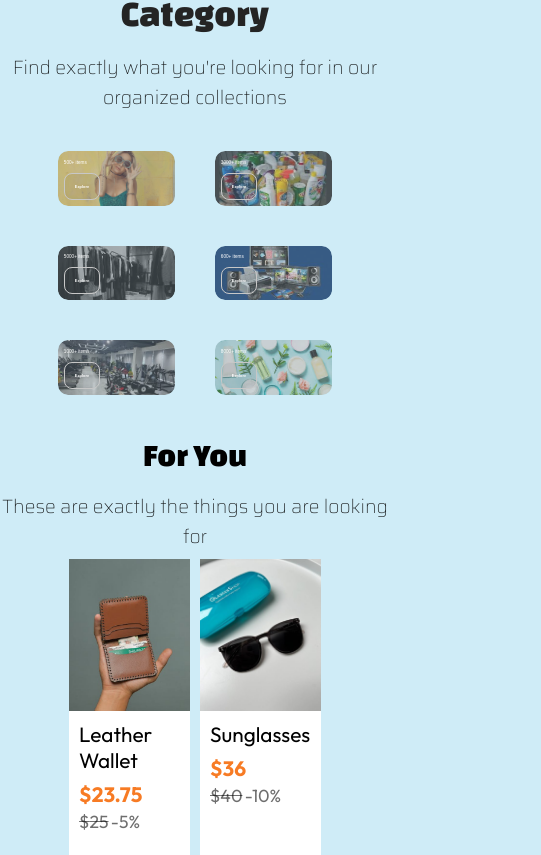
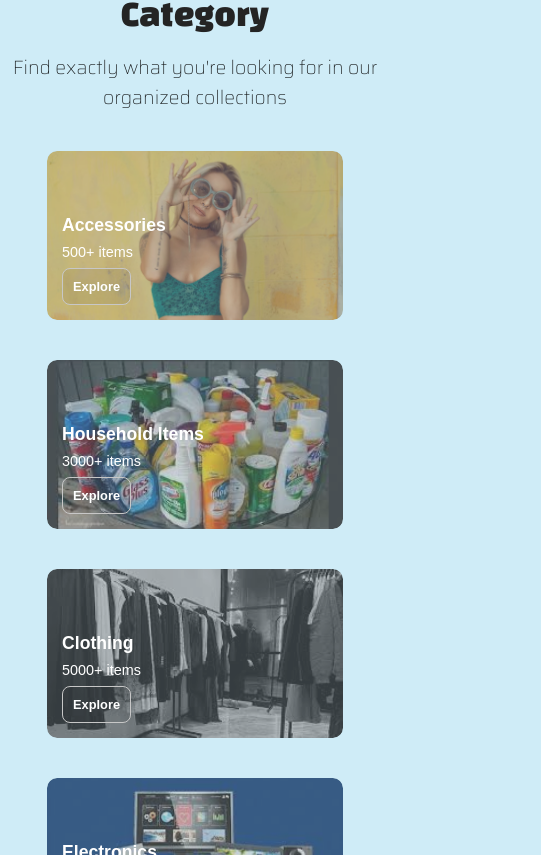
Before and after one commit to sandipshrestha851/e-commerce, a React (Vite) app: page /#/ in a window 390 px wide. Shown: the part 2249-3104 px from the top of the page, 541 px wide, since content can reach past the window. Built offline with nearby package versions, Linux system fonts and the light colour scheme.

Commit message:
footer section responsive

```diff
--- a/src/Components/CategoryCard.module.css
+++ b/src/Components/CategoryCard.module.css
@@ -90,9 +90,48 @@
 }
 
 /* Media Query */
-@media(width<1450px) {
+@media(width<1500px) {
     .container {
-        width: 30vw;
-        height: 14vw;
+        width: 450px;
+        height: 15vw;
     }
 }
+
+@media(width<1150px) {
+    .container {
+        width: 430px;
+        height: 17vw;
+    }
+}
+
+@media(width<1000px) {
+    .container {
+        width: 430px;
+        height: 20vh;
+    }
+
+    .categoryTitle {
+        font-size: 1.4rem;
+    }
+
+    .totalItems {
+        font-size: 1.2rem;
+    }
+
+    .btnExplore {
+        font-size: 1rem;
+    }
+}
+@media(width<500px){
+    .categoryTitle {
+        font-size: 1.1rem;
+    }
+
+    .totalItems {
+        font-size: 0.9rem;
+    }
+
+    .btnExplore {
+        font-size: 0.8rem;
+    }
+}
--- a/src/Components/Footer.module.css
+++ b/src/Components/Footer.module.css
@@ -12,6 +12,7 @@
     align-items: center;
     gap: 8px;
 }
+
 .container {
     margin: auto;
     padding: 2vw;
@@ -19,29 +20,38 @@
     width: 80%;
     display: flex;
     justify-content: space-between;
+    gap: 20px;
 }
 
-ul li{
+ul li {
     list-style: none;
 }
 
-ul li p a{
+ul li p h3 {
+    line-height: 20px;
+    text-align: center;
+}
+
+ul li p a {
     text-decoration: none;
     color: black;
+    line-height: 20px;
+    text-align: center;
 }
 
-hr{
+hr {
     width: 80%;
 }
 
-.col2,.col3{
+.col2,
+.col3 {
     display: flex;
     flex-direction: column;
     align-items: center;
     line-height: 5px;
 }
 
-.emailSection{
+.emailSection {
     display: flex;
     flex-direction: column;
     justify-content: center;
@@ -49,14 +59,14 @@ hr{
     gap: 10px;
 }
 
-.emailInput{
+.emailInput {
     padding: 10px;
     font-size: 1rem;
     border-radius: 8px;
     border: 2px solid hsl(0, 0%, 87%);
 }
 
-.btn{
+.btn {
     padding: 10px;
     font-size: 1rem;
     font-weight: bold;
@@ -66,7 +76,13 @@ hr{
     background-color: orange;
 }
 
-span{
+span {
     display: block;
     text-align: center;
 }
+
+@media(width<1000px) {
+    .container {
+        display: none;
+    }
+}
```
